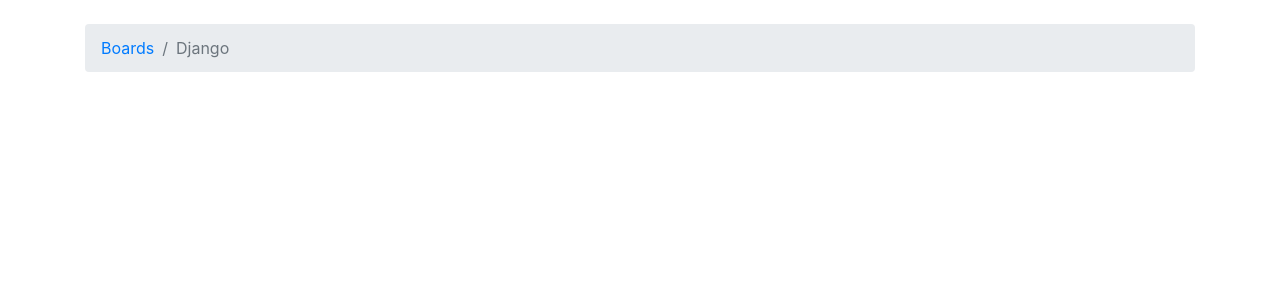
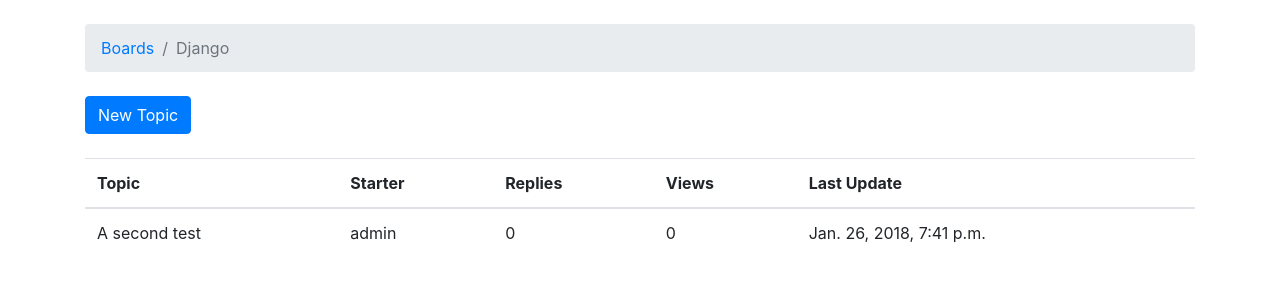
Before and after one commit to Daenith/djangotutorial, a Django app: page /boards/1/ in a window 1280 px wide. Shown: the part 56-356 px from the top of the page. Run offline with Django 3.2, Linux system fonts and the light colour scheme; data comes from the database, SQL or seed files in the repository; both versions use the stored data as it was after the commit; some libraries are stand-ins or nearby versions.

Commit message:
added possibility to create new topic + navigation + tests

```diff
--- a/boards/views.py
+++ b/boards/views.py
@@ -1,6 +1,6 @@
-from django.shortcuts import render, get_object_or_404
-from django.http import Http404
-from .models import Board
+from django.contrib.auth.models import User
+from django.shortcuts import render, redirect, get_object_or_404
+from .models import Board, Topic, Post
 
 def home(request):
     boards = Board.objects.all()
@@ -9,3 +9,27 @@ def home(request):
 def board_topics(request, pk):
     board = get_object_or_404(Board, pk=pk)
     return render(request, 'topics.html', {'board': board})
+
+def new_topic(request, pk):
+    board = get_object_or_404(Board, pk=pk)
+    if request.method == 'POST':
+        subject = request.POST['subject']
+        message = request.POST['message']
+
+        user = User.objects.first()  # TODO: get the currently logged in user
+
+        topic = Topic.objects.create(
+            subject=subject,
+            board=board,
+            starter=user
+        )
+
+        post = Post.objects.create(
+            message=message,
+            topic=topic,
+            created_by=user
+        )
+
+        return redirect('board_topics', pk=board.pk)  # TODO: redirect to the created topic page
+
+    return render(request, 'new_topic.html', {'board': board})
--- a/myproject/urls.py
+++ b/myproject/urls.py
@@ -22,4 +22,5 @@ urlpatterns = [
     path('admin/', admin.site.urls),
     path('', views.home, name='home'),
     path('boards/<int:pk>/', views.board_topics, name='board_topics'),
+    path('boards/<int:pk>/new/', views.new_topic, name='new_topic'),
 ]
--- a/templates/topics.html
+++ b/templates/topics.html
@@ -10,5 +10,29 @@
 {% endblock %}
 
 {% block content %}
-    <!-- just leaving it empty for now. we will add core here soon. -->
+  <div class="mb-4">
+    <a href="{% url 'new_topic' board.pk %}" class="btn btn-primary"> New Topic </a>
+  </div>
+  <table class="table">
+    <thead class="thead-inverse">
+      <tr>
+        <th>Topic</th>
+        <th>Starter</th>
+        <th>Replies</th>
+        <th>Views</th>
+        <th>Last Update</th>
+      </tr>
+    </thead>
+    <tbody>
+      {% for topic in board.topics.all %}
+        <tr>
+          <td>{{ topic.subject }}</td>
+          <td>{{ topic.starter.username }}</td>
+          <td>0</td>
+          <td>0</td>
+          <td>{{ topic.last_updated }}</td>
+        </tr>
+      {% endfor %}
+    </tbody>
+  </table>
 {% endblock %}
```
Also changed, not shown: boards/tests.py (+32 -3 lines), templates/new_topic.html (added, +24 -0 lines), db.sqlite3.
